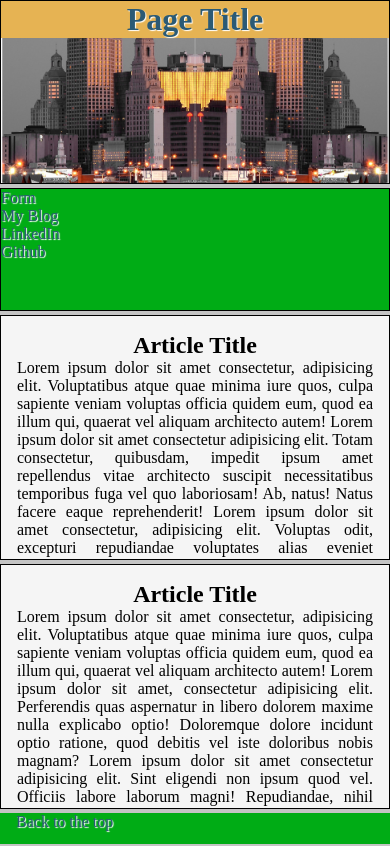
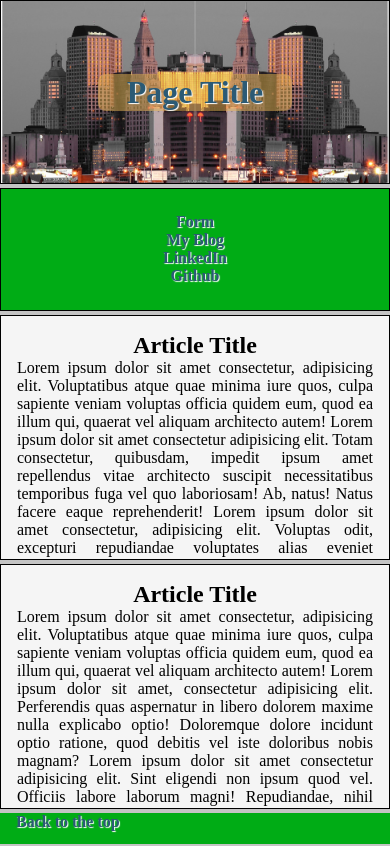
Before and after one commit to Dawnpatrol401/tts_FirstGroupProject, a plain HTML site: page index.html in a window 390 px wide. Drawn offline with Linux system fonts and the light colour scheme.

Commit message:
fixed the problem where the nav was not stretching full width after media query

```diff
--- a/index.html
+++ b/index.html
@@ -15,14 +15,14 @@
         <h1>Page Title</h1>
     </header>
 
-    <nav>
+
         <ul>
             <li><a href="form.html" target="_self">Form</a></li>
             <li><a href="https://www.nocturnalstudent.com" target="_new">My Blog</a></li>
             <li><a href="https://www.linkedin.com/in/chrisnelson222">LinkedIn</a></li>
             <li><a href="https://github.com/Dawnpatrol401">Github</a></li>
         </ul>
-    </nav>
+
 
 
         <article class="firstArticle">
--- a/layout.css
+++ b/layout.css
@@ -21,13 +21,16 @@ body{
 header{
     grid-area: header;
 }
-nav{
+ ul{
     grid-area:nav;
 }
-nav>ul{
-    display: grid;
-    grid-template-rows: 1fr .25fr 1fr 1fr;
+ul{
+    display: flex;
+    flex-direction: column;
+    justify-content: center;
+    align-items: center;
 }
+
 article.firstArticle{
     grid-area: articleOne;
 }
@@ -48,7 +51,7 @@ footer{
         height:100vh;
         grid-template-columns:1fr 1fr;
         grid-gap:.25rem;
-        grid-template-rows:2fr .25fr 4fr 1.25fr;
+        grid-template-rows:2fr .25fr 2fr 2fr .5fr;
         grid-template-areas:
             "header header"
             "nav nav"
@@ -57,8 +60,9 @@ footer{
             "footer footer";
     }
 
-    nav>ul{
+    ul{
         display: flex;
+        flex-direction: row;
         justify-content: space-around;
         align-items: center;
     }
--- a/style.css
+++ b/style.css
@@ -6,11 +6,12 @@
     --headerColor:white;
     --navBackgroundColor: rgba(0,172,21,1);
     --navColor:rgba(43,90,117,1);
+    --navFontWeight:bolder;
     --navTextShadow: 1px 1px 1px white;
     --mainBackgroundColor: rgba(196,196,196,1);
     --articleBackgroundColor: whitesmoke;
     --articleColor:black;
-    --titleBackgroundColor: rgba(230,179,83,1);
+    --titleBackgroundColor: rgba(230,179,83,.5);
     /* fonts */
     --headingsFont: ;
     /* borders */
@@ -33,30 +34,39 @@ header{
     box-sizing: border-box;
     border:var(--headerBorder);
     color:var(--headerColor);
+    position: relative;
 }
 header h1{
     background-color: var(--titleBackgroundColor);
+    border-radius: .5rem;
     box-sizing: border-box;
     text-align: center;
     color:var(--navColor);
     text-shadow: 1px 1px 1px white;
+    position: absolute;
+    width:50%;
+    top:40%;
+    left: 25%;
 }
-nav{
+ul{
     background-color: var(--navBackgroundColor);
     border: var(--navBorder);
     box-sizing: border-box;
     color:var(--navColor);
+    font-weight: var(--navFontWeight);
+    list-style-type: none;
     overflow: auto;
     text-shadow:var(--navTextShadow);
 }
-nav ul{
+ul{
     box-sizing: border-box;
     list-style-type: none;
 }
-nav li{
+li{
     box-sizing: border-box;
+    font-weight: var(--navFontWeight);
 }
-nav a{
+a{
     color: inherit;
     text-decoration: none;
 }
@@ -77,6 +87,7 @@ footer{
 }
 footer a{
     color:var(--navColor);
+    font-weight: var(--navFontWeight);
     text-decoration: none;
     text-shadow: var(--navTextShadow);
     padding:1rem;
```
